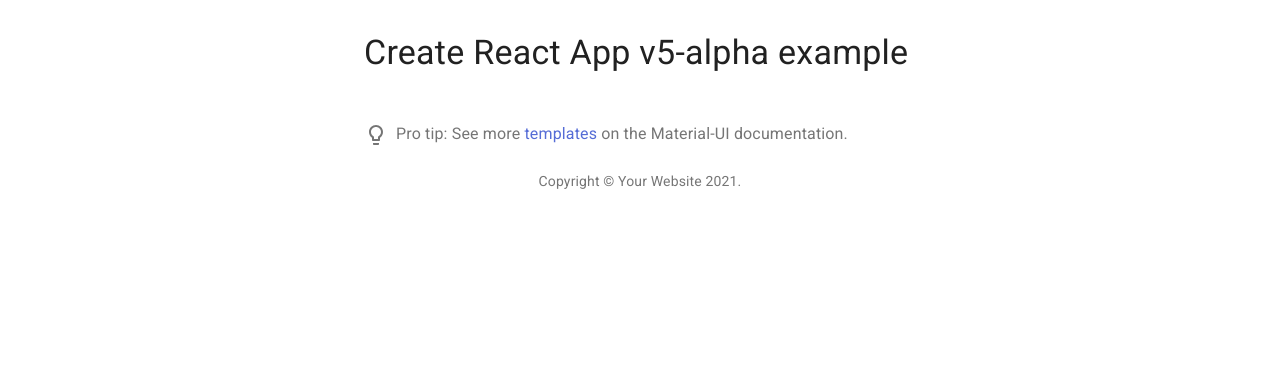
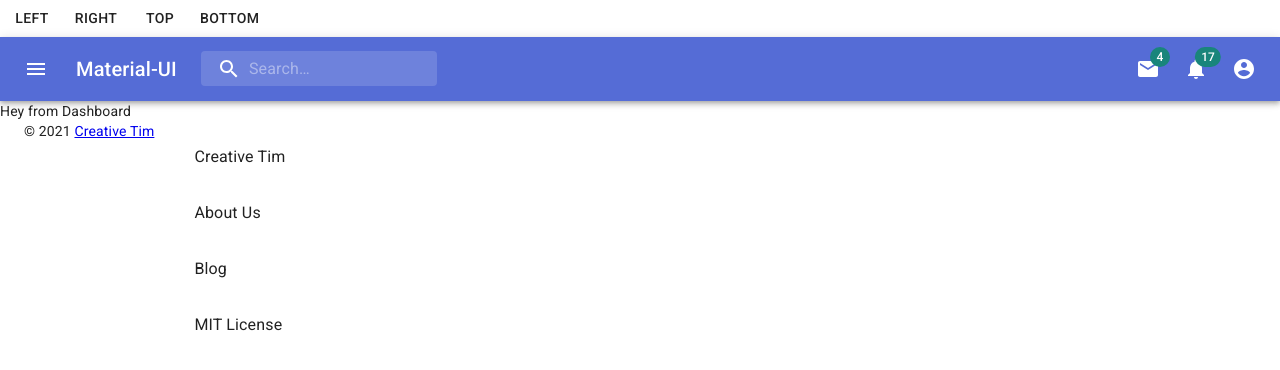
Before and after one commit to creativetimofficial/argon-dashboard-material-ui, a React (Create React App) app: page /admin/index in a window 1280 px wide. Shown: the top 370 px of the page. Built offline with nearby package versions, Linux system fonts and the light colour scheme.

Commit message:
style: run prettier

```diff
--- a/src/index.js
+++ b/src/index.js
@@ -1,18 +1,33 @@
-import * as React from "react";
+import React from "react";
 import ReactDOM from "react-dom";
+import { BrowserRouter, Route, Switch, Redirect } from "react-router-dom";
+
 import CssBaseline from "@material-ui/core/CssBaseline";
 import { ThemeProvider } from "@material-ui/core/styles";
-import App from "./App";
+
 import theme from "theme.js";
 
 import "assets/plugins/nucleo/css/nucleo.css";
 import "@fortawesome/fontawesome-free/css/all.min.css";
 
+import AdminLayout from "layouts/Admin.js";
+// import AuthLayout from "layouts/Auth.js";
+
 ReactDOM.render(
   <ThemeProvider theme={theme}>
     {/* CssBaseline kickstart an elegant, consistent, and simple baseline to build upon. */}
     <CssBaseline />
-    <App />
+    <BrowserRouter>
+      <Switch>
+        <Route
+          path="/documentation"
+          render={(props) => <Documentation {...props} />}
+        />
+        <Route path="/admin" render={(props) => <AdminLayout {...props} />} />
+        {/* <Route path="/auth" render={(props) => <AuthLayout {...props} />} /> */}
+        <Redirect from="/" to="/admin/index" />
+      </Switch>
+    </BrowserRouter>
   </ThemeProvider>,
   document.querySelector("#root")
 );
```
